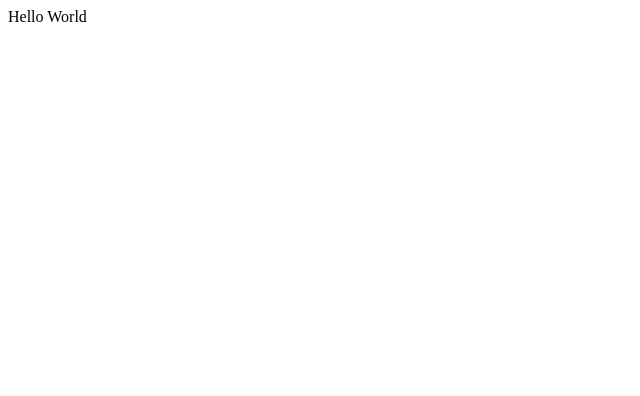
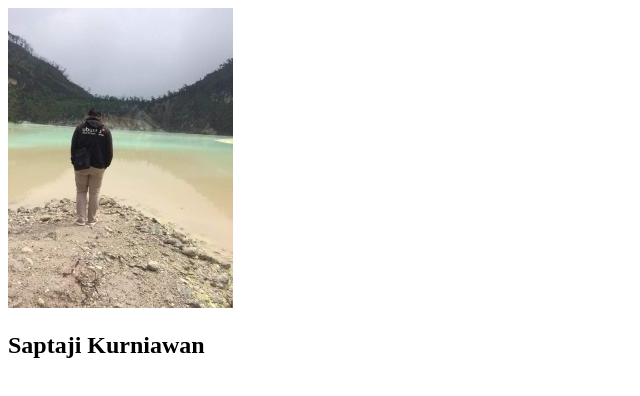
Before and after one commit to roshelvelt71/my-repo-from-remote, a plain HTML site: page index.html in a window 1280 px wide. Shown: the whole page, without its empty margins (0-640 px from the left). Drawn offline with Linux system fonts and the light colour scheme.

Commit message:
Change Hello World with img and h2 to display simple profile data image. Image file added in the folder images and used as resources in the img element in index.html file.

```diff
--- a/index.html
+++ b/index.html
@@ -6,6 +6,9 @@
     <title>Document</title>
 </head>
 <body>
-    Hello World
+    <div>
+        <img src="images/ajibdg.jpg" alt="">
+        <h2>Saptaji Kurniawan</h2>
+    </div>
 </body>
 </html>
```
Also changed, not shown: images/ajibdg.jpg (added).
